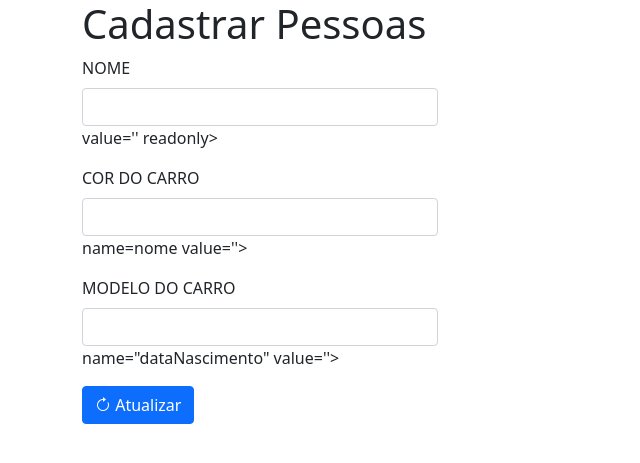
After one commit to GabrielSBrito17/docker-compose, a Flask app: template app/templates/update.html in a window 1280 px wide. The commit adds this page. Shown: the top 463 px of the page, without its empty margins (0-640 px from the left). Run offline with Flask 2, Linux system fonts and the light colour scheme; the template is opened without the code that fills it, so the values that code supplies are empty; parts of the project's set-up code (start-up, migrations or seed data) failed here and were passed over; some libraries are stand-ins or nearby versions.

Commit message:
Adaptações e correções

```diff
--- a/app/src/api.py
+++ b/app/src/api.py
@@ -1,14 +1,7 @@
-import json
-
-import app.main as main
 from flask import Flask, request, render_template
-from app.models.cars import Car
-from app.models.owner import Owner
-from model import Pessoa
-import request
+from app.index import *
 
 app = Flask(__name__)
-
 
 @app.route('/', methods=['GET'])
 def home():
@@ -29,14 +22,6 @@ def cars():
     return reg
 
 @app.route('/owners/register', methods=['POST'])
-# def register():
-#     name = request.form["name"]
-#     qts_cars = request.form["qts_cars"]
-#     models = request.form["models"]
-#     colors = request.form["colors"]
-#     try:
-
-
 def register_owner():
     # car = Car()
     main.conn_db()
@@ -45,18 +30,14 @@ def register_owner():
         if owner.qtd_cars == 3:
             print("Proprietário já possui 3 carro.")
         else:
-            sql = f'''insert into owners (id, name, quantity_cars, model_cars, colors_cars) values ('{owner.id}','{owner.name}', '{owner.qtd_cars}', '{owner.models}', '{owner.colors}')'''
-            main.insert_db(sql)
+            # sql = f'''insert into owners (id, name, quantity_cars, model_cars, colors_cars) values ('{owner.id}','{owner.name}', '{owner.qtd_cars}', '{owner.models}', '{owner.colors}')'''
+            main.insert_db(owner.id, owner.name, owner.qtd_cars, owner.models, owner.colors)
         # sql = f''' select * from owners order by {owner.name}'''
         reg = main.consult_db(f"{owner.name}")
         return list(reg)
     except Exception as e:
         print(e)
 
-# @app.route('/cars/register', methods=['POST'])
-# def register_cars():
-#     car = Car()
-#     if
 
 if __name__ == '__main__':
     app.run(debug=True)
--- a/app/templates/template.html
+++ b/app/templates/template.html
@@ -9,7 +9,7 @@
   <h3><i class="bi bi-people-fill"> </i>Cadastrar Pessoas</h3>
   <div class="row">
     <div class="col-3">
-    <form action="cadastrar" method="POST">
+    <form action="register_owner" method="POST">
         <div class="mb-3">
           <label for="name" class="form-label">NOME</label>
           <input type="text" class="form-control" id="name" name="name" aria-describedby="emailHelp">
--- /dev/null
+++ b/app/templates/update.html
@@ -0,0 +1,39 @@
+<!DOCTYPE html>
+<html>
+<head>
+    <link rel="stylesheet" href="https://cdn.jsdelivr.net/npm/bootstrap-icons@1.7.2/font/bootstrap-icons.css">
+    <meta charset='utf-8'>
+    <title>Cadastro de pessoas</title>
+    <link href="https://cdn.jsdelivr.net/npm/bootstrap@5.0.2/dist/css/bootstrap.min.css" rel="stylesheet" integrity="sha384-EVSTQN3/azprG1Anm3QDgpJLIm9Nao0Yz1ztcQTwFspd3yD65VohhpuuCOmLASjC" crossorigin="anonymous">
+</head>
+<body>
+  <div class="container-sm">
+    <div class="row">
+      <h1>Cadastrar Pessoas</h1>
+  <div class="col-4">
+    <form action="{{pessoa[0]['CPF']}}" method="POST">
+        <div class="mb-3">
+          <label for="name" class="form-label">NOME</label>
+          <input type="text" class="form-control" id="name" name="name" aria-describedby="emailHelp">
+          value='{{pessoa[0]["NOME"]}}'
+          readonly>
+          </div>
+        <div class="mb-3">
+          <label for="colors_cars" class="form-label">COR DO CARRO</label>
+          <input type="text" class="form-control" id="colors_cars" name="colors_cars">
+          name=nome
+          value='{{pessoa[0]["Nome"]}}'>
+        </div>
+        <div class="mb-3">
+            <label for="models_cars" class="form-label">MODELO DO CARRO</label>
+            <input type="text" class="form-control" id="models_cars" name="models_cars">
+            name="dataNascimento"
+            value='{{pessoa[0]["DataNascimento"]}}'>
+          </div>
+        <button type="submit" class="btn btn-primary"><i class="bi bi-arrow-clockwise"> </i>Atualizar</button>
+      </form>
+      </div>
+    </div>
+  </div>
+  </body>
+</html>
```
Also changed, not shown: app/index.py (+12 -67 lines), app/main.py (+25 -3 lines), app/models/owner.py (+14 -0 lines), app/src/model.py (+39 -7 lines).
